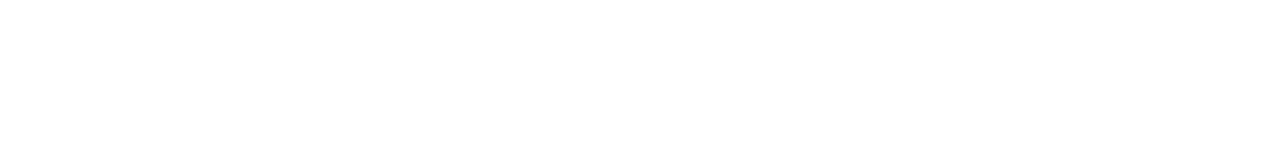
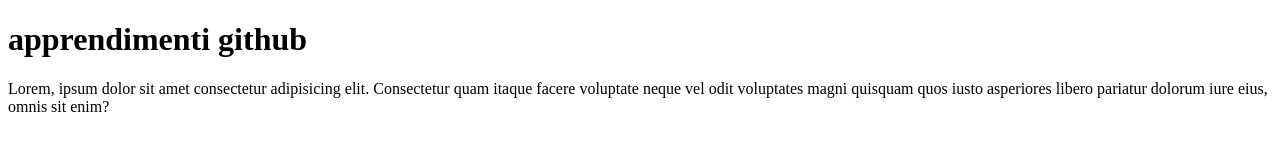
Before and after one commit to GD3415020/Git-Work, a plain HTML site: page index.html in a window 1280 px wide. Drawn offline with Linux system fonts and the light colour scheme.

Commit message:
inserito contenuto

```diff
--- a/index.html
+++ b/index.html
@@ -6,6 +6,7 @@
     <title>Document</title>
 </head>
 <body>
-
+    <h1>apprendimenti github</h1>
+    <p>Lorem, ipsum dolor sit amet consectetur adipisicing elit. Consectetur quam itaque facere voluptate neque vel odit voluptates magni quisquam quos iusto asperiores libero pariatur dolorum iure eius, omnis sit enim?</p>
 </body>
 </html>
```
